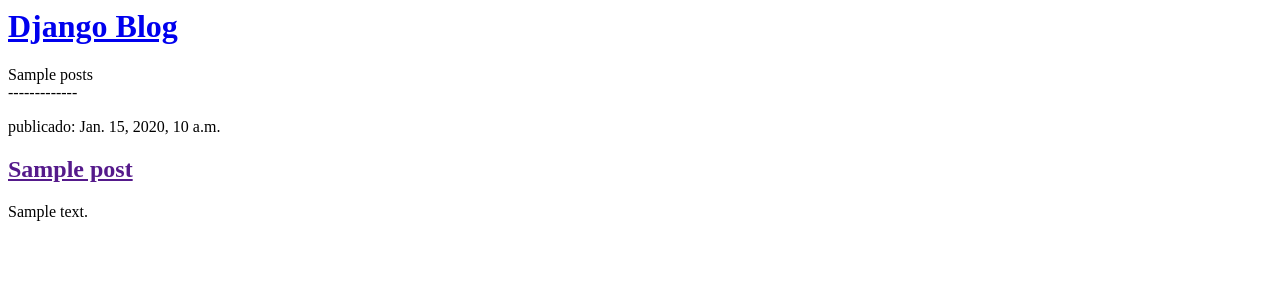
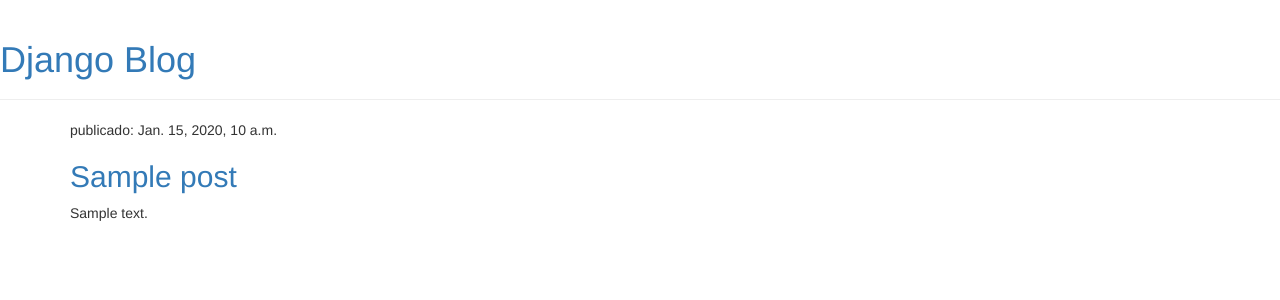
Before and after one commit to alfredo91gomez/demo, a Django app: template plan/templates/plan/post_list.html in a window 1280 px wide. Shown: the top 300 px of the page. Run offline with Django 3.2, Linux system fonts and the light colour scheme; the template is opened without the code that fills it: most values are stand-ins (such as "Sample title", 1, 10 or a date in 2020); some libraries are stand-ins or nearby versions.

Commit message:
Nuevo Post

```diff
--- a/plan/templates/plan/post_list.html
+++ b/plan/templates/plan/post_list.html
@@ -1,9 +1,13 @@
+{% load static %}
 <html>
     <head>
+        <link rel="stylesheet" href="//maxcdn.bootstrapcdn.com/bootstrap/3.2.0/css/bootstrap.min.css">
+        <link rel="stylesheet" href="//maxcdn.bootstrapcdn.com/bootstrap/3.2.0/css/bootstrap-theme.min.css">
+        <link rel="stylesheet" href="{% static 'css/blog.css' %}">
         <title>Demo Django Luis Gómez</title>
     </head>
     <body>
-        <div>
+        <div class="page-header">
             <h1><a href="/">Django Blog</a></h1>
         </div>
         <!--
@@ -20,18 +24,32 @@
             <p>hgjhgv</p>
         </div>
         -->
+        <!--
         <div>
             {{ posts }}
-            <br>
-            -------------
-            <br>
             {% for post in posts %}
-                <div>
-                    <p> publicado: {{ post.published_date }}</p>
+                <div class="post">
+                    <p>publicado: {{ post.published_date }}</p>
                     <h2><a href="">{{ post.title }}</a></h2>
                     <p>{{ post.text|linebreaksbr }}</p>
                 </div>
             {% endfor %}
         </div>
+        -->
+        <div class="content container">
+            <div class="row">
+                <div class="col-md-8">
+                    {% for post in posts %}
+                        <div class="post">
+                            <div class="date">
+                                <p>publicado: {{ post.published_date }}</p>
+                            </div>
+                            <h2><a href="">{{ post.title }}</a></h2>
+                            <p>{{ post.text|linebreaksbr }}</p>
+                        </div>
+                    {% endfor %}
+                </div>
+            </div>
+        </div>
     </body>
 </html>
```
Also changed, not shown: db.sqlite3.
